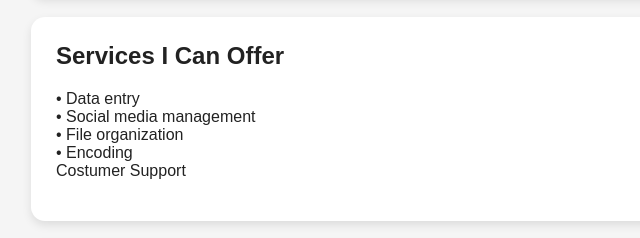
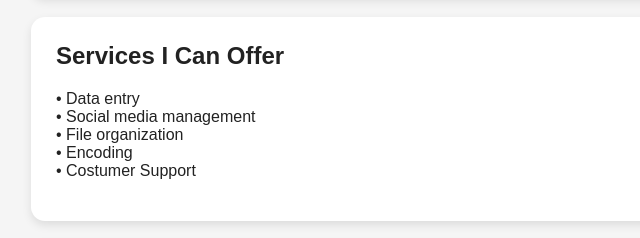
Before and after one commit to Xeto69/My-Portfolio, a plain HTML site: page index.html in a window 1280 px wide. Shown: the part 911-1149 px from the top of the page, 154-794 px from the left. Drawn offline with Linux system fonts and the light colour scheme.

Commit message:
Update index.html

```diff
--- a/index.html
+++ b/index.html
@@ -257,7 +257,7 @@
 
   <section id="services">
     <h2>Services I Can Offer</h2>
-    <p>• Data entry<br>• Social media management<br>• File organization<br>• Encoding<br>Costumer Support</p>
+    <p>• Data entry<br>• Social media management<br>• File organization<br>• Encoding<br>• Costumer Support</p>
   </section>
 
   <section id="tools">
```
